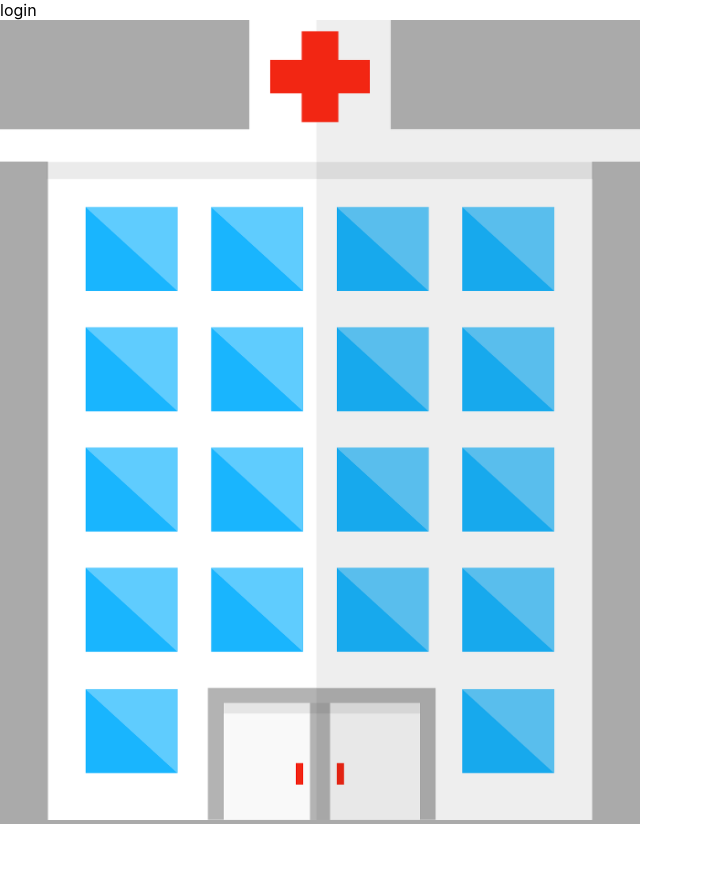
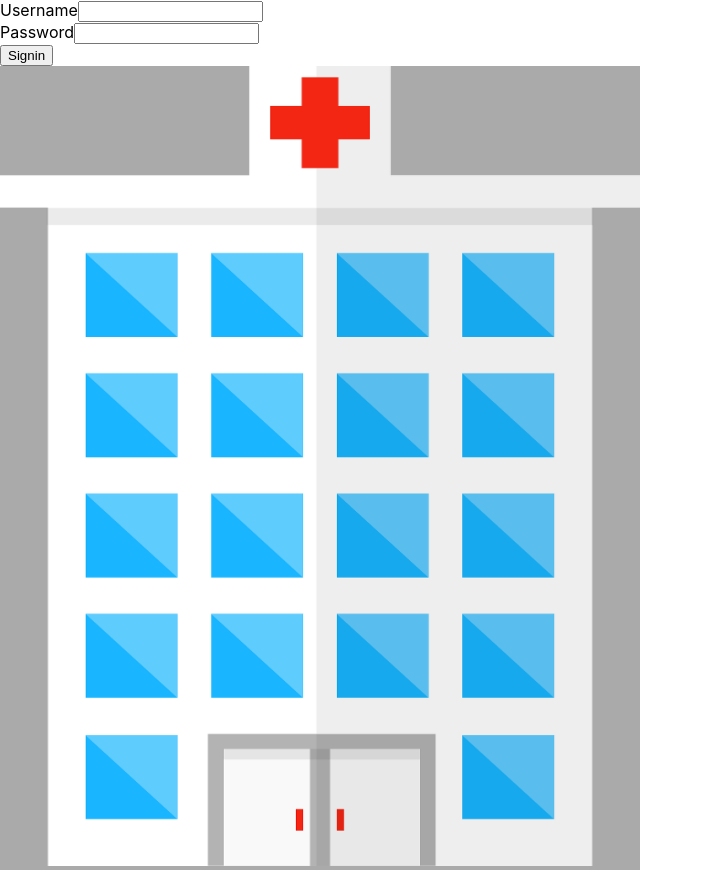
Before and after one commit to s-a-f-e/frontend, a React (Create React App) app in the folder frontend/: page / in a window 1280 px wide. Shown: the whole page, without its empty margins (0-703 px from the left). Before the commit the page ends 824 px from the top, so only its background shows below. Built offline with nearby package versions, Linux system fonts and the light colour scheme.

Commit message:
trying some things

```diff
--- a/frontend/src/components/login.js
+++ b/frontend/src/components/login.js
@@ -1,17 +1,58 @@
 import React from 'react';
+import axios from 'axios';
 
 
 class Login extends React.Component {
-    state = {};
+    state = {
+      username: "",
+      password: ""
+    };
     render() {
         return (
-            <div> login </div>
+          <form onSubmit={this.handleSubmit}>
+          <div>
+            <label htmlFor="username">Username</label>
+            <input
+              name="username"
+              value={this.state.username}
+              onChange={this.handleInputChange}
+              type="text"
+            />
+          </div>
+          <div>
+            <label htmlFor="password">Password</label>
+            <input
+              name="password"
+              value={this.state.password}
+              onChange={this.handleInputChange}
+              type="password"
+            />
+          </div>
+          <div>
+            <button type="submit">Signin</button>
+          </div>
+        </form>
         )
     }
-    isAuthenticated() {
-        let expiresAt = JSON.parse(localStorage("expires_at"));
-        return new Date().getTime() < expiresAt;
-      }
+    handleInputChange = (e) => {
+      const { name, value } = e.target;
+      this.setState({ [name]: value });
+  }
+
+  handleSubmit = (e) => {
+      e.preventDefault();
+
+      const endpoint = "https://rideforsafelife.org/login";
+
+      axios
+          .post(endpoint, this.state)
+          .then(res => {
+              localStorage.setItem();
+          })
+          .catch(err => {
+              console.log("ERROR", err);
+          })
+  }
 }
 
 export default Login;
```
